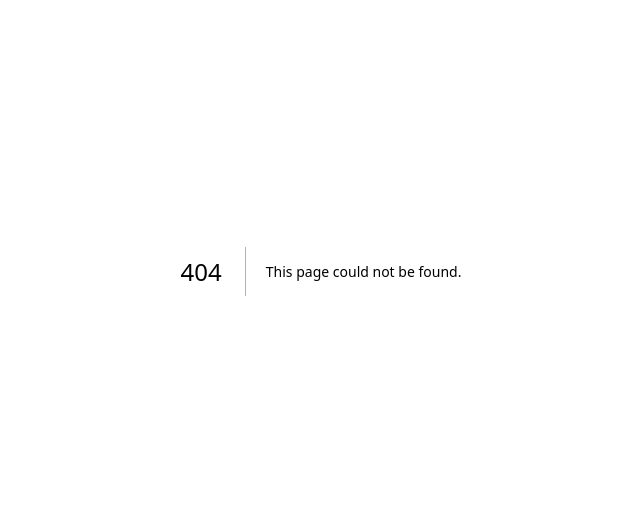
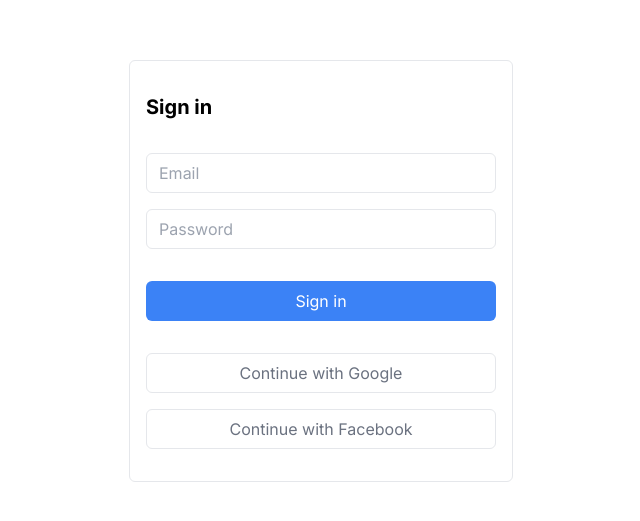
Before and after one commit to temarych/athena, a Next.js app: page /auth/signin in a window 1280 px wide. Before the commit this address had no page. Shown: the part 129-650 px from the top of the page, without its empty margins (319-959 px from the left). Built offline with nearby package versions, Linux system fonts and the light colour scheme.

Commit message:
Add primitives

```diff
--- /dev/null
+++ b/src/app/auth/layout.tsx
@@ -0,0 +1,16 @@
+import { ReactNode } from 'react';
+import { Card }      from '@/components/Card';
+
+export interface AuthLayoutProps {
+  children: ReactNode;
+}
+
+const AuthLayout = ({ children }: AuthLayoutProps) => (
+  <div className='flex flex-col h-screen'>
+    <Card className='m-auto max-w-sm w-full'>
+      {children}
+    </Card>
+  </div>
+);
+
+export default AuthLayout;
--- /dev/null
+++ b/src/app/auth/signin/page.tsx
@@ -0,0 +1,28 @@
+import { Button } from '@/components/Button';
+import { Input } from '@/components/Input';
+
+const SignIn = () => (
+  <div className="flex flex-col px-4 py-8 gap-8">
+    <h1 className="text-xl font-bold">Sign in</h1>
+
+    <div className="flex flex-col gap-4">
+      <Input placeholder="Email" />
+      <Input placeholder="Password" />
+    </div>
+
+    <Button>
+      Sign in
+    </Button>
+
+    <div className="flex flex-col gap-4">
+      <Button variant="outlined" color="gray">
+        Continue with Google
+      </Button>
+      <Button variant="outlined" color="gray">
+        Continue with Facebook
+      </Button>
+    </div>
+  </div>
+);
+
+export default SignIn;
--- /dev/null
+++ b/src/app/auth/signup/page.tsx
@@ -0,0 +1,5 @@
+const SignUp = () => (
+  <h1>Sign up</h1>
+);
+
+export default SignUp;
--- /dev/null
+++ b/src/components/Button.tsx
@@ -0,0 +1,72 @@
+'use client';
+
+import { ButtonHTMLAttributes, forwardRef } from 'react';
+import { VariantProps, tv }                 from 'tailwind-variants';
+
+export const button = tv({
+  variants: {
+    color: {
+      blue: '',
+      gray: ''
+    },
+    radius: {
+      sm: 'rounded-sm',
+      md: 'rounded-md',
+      lg: 'rounded-lg'
+    },
+    size: {
+      sm: 'text-sm h-8 px-2',
+      md: 'text-md h-10 px-3',
+      lg: 'text-lg h-12 px-4',
+    },
+    variant: {
+      contained: '',
+      outlined : 'border'
+    }
+  },
+  defaultVariants: {
+    color  : 'blue',
+    focus  : 'blue',
+    radius : 'md',
+    size   : 'md',
+    variant: 'contained'
+  },
+  compoundVariants: [
+    // Blue
+    { color: 'blue', variant: 'contained', class: 'text-white bg-blue-500 hover:bg-blue-600 active:bg-blue-700' },
+    { color: 'blue', variant: 'outlined', class: 'text-blue-500 border-blue-500 hover:bg-blue-50 active:bg-blue-100' },
+
+    // Gray
+    { color: 'gray', variant: 'outlined', class: 'text-gray-500 border-gray-500 hover:bg-gray-50 active:bg-gray-100' },
+    { color: 'gray', variant: 'outlined', class: 'text-gray-500 border-gray-200 hover:bg-gray-50 active:bg-gray-100' },
+  ]
+});
+
+export type ButtonBaseProps    = Omit<ButtonHTMLAttributes<HTMLButtonElement>, 'color'>;
+export type ButtonVariantProps = VariantProps<typeof button>;
+
+export type ButtonProps = ButtonBaseProps & ButtonVariantProps;
+
+export const Button = forwardRef<HTMLButtonElement, ButtonProps>(({
+  className,
+  children,
+  color,
+  size,
+  radius,
+  variant,
+  ...props
+}, ref) => (
+  <button
+    {...props}
+    ref       = {ref}
+    className = {button({
+      color,
+      size,
+      radius,
+      variant,
+      className
+    })}
+  >
+    {children}
+  </button>
+));
--- /dev/null
+++ b/src/components/Card.tsx
@@ -0,0 +1,42 @@
+'use client';
+
+import { ReactNode }        from 'react';
+import { VariantProps, tv } from 'tailwind-variants';
+
+export const card = tv({
+  variants: {
+    color: {
+      gray: 'border-gray-200'
+    },
+    radius: {
+      sm: 'rounded-sm',
+      md: 'rounded-md',
+      lg: 'rounded-lg'
+    },
+    variant: {
+      outlined: 'border'
+    }
+  },
+  defaultVariants: {
+    color  : 'gray',
+    radius : 'md',
+    variant: 'outlined'
+  }
+});
+
+export type CardVariantProps = VariantProps<typeof card>;
+
+export interface CardProps extends CardVariantProps {
+  className?: string;
+  children? : ReactNode;
+}
+
+export const Card = ({
+  className,
+  children,
+  ...props
+}: CardProps) => (
+  <div className={card({ ...props, className })}>
+    {children}
+  </div>
+);
--- /dev/null
+++ b/src/components/Input.tsx
@@ -0,0 +1,64 @@
+'use client';
+
+import { InputHTMLAttributes, forwardRef } from 'react';
+import { VariantProps, tv }                from 'tailwind-variants';
+
+export const input = tv({
+  variants: {
+    color: {
+      gray: 'border-gray-200 hover:border-gray-300'
+    },
+    focus: {
+      blue: 'focus:outline-blue-500'
+    },
+    radius: {
+      sm: 'rounded-sm',
+      md: 'rounded-md',
+      lg: 'rounded-lg'
+    },
+    size: {
+      sm: 'text-sm h-8 px-2',
+      md: 'text-md h-10 px-3',
+      lg: 'text-lg h-12 px-4',
+    },
+    variant: {
+      outlined: 'border'
+    }
+  },
+  defaultVariants: {
+    color  : 'gray',
+    focus  : 'blue',
+    radius : 'md',
+    size   : 'md',
+    variant: 'outlined'
+  }
+});
+
+export type InputBaseProps    = Omit<InputHTMLAttributes<HTMLInputElement>, 'color'>;
+export type InputVariantProps = VariantProps<typeof input>;
+
+export type InputProps = InputBaseProps & InputVariantProps;
+
+export const Input = forwardRef<HTMLInputElement, InputProps>(({
+  className,
+  children,
+  color,
+  focus,
+  size,
+  radius,
+  variant,
+  ...props
+}, ref) => (
+  <input
+    {...props}
+    ref       = {ref}
+    className = {input({
+      color,
+      focus,
+      size,
+      radius,
+      variant,
+      className
+    })}
+  />
+));
```
Also changed, not shown: package.json (+5 -4 lines), 1 other file (tests, documents, lock files or other folders).
